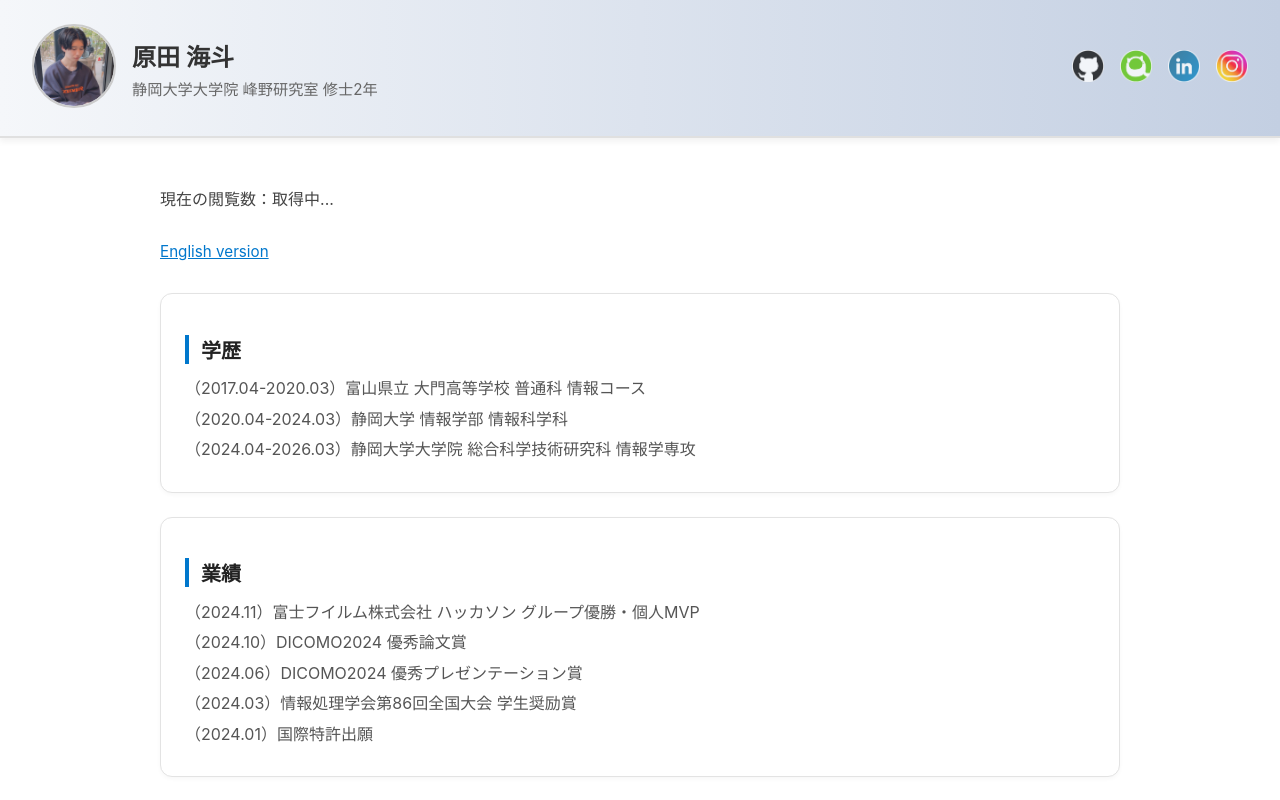
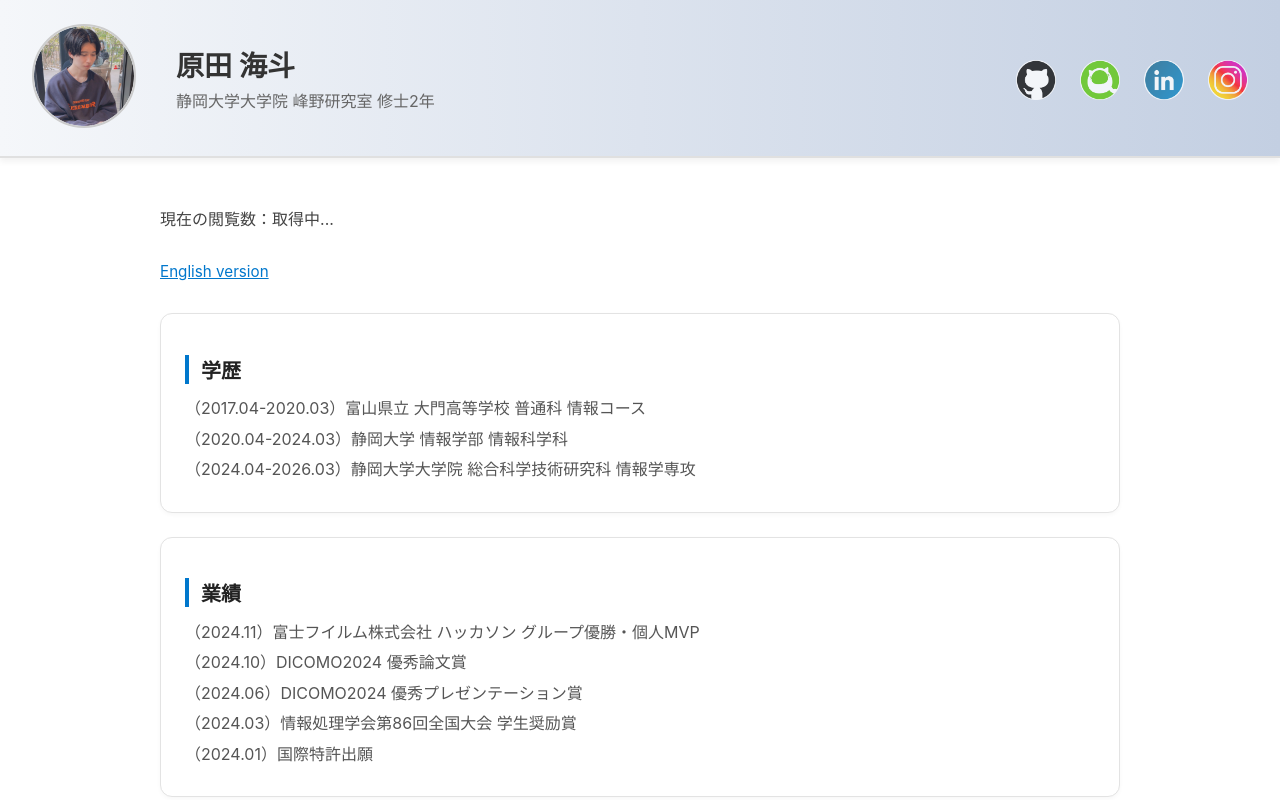
Before and after one commit to haradakaito/aws-mypage, a React (Create React App) app in the folder web/: page /jp in a window 1280 px wide. Shown: the top 800 px of the page. Built offline with nearby package versions, Linux system fonts and the light colour scheme; no server answers.

Commit message:
[add] ヘッダーの調整

```diff
--- a/web/src/components/Header.css
+++ b/web/src/components/Header.css
@@ -7,11 +7,12 @@ header {
     border-bottom: 2px solid #e0e0e0;
     box-shadow: 0 4px 6px rgba(0, 0, 0, 0.05);
     flex-wrap: wrap;
+    gap: 1.5rem; /* 行が折れたときの間隔を確保 */
 }
 
 header div:first-child img {
-    width: 80px;
-    height: 80px;
+    width: 100px;
+    height: 100px;
     border-radius: 50%;
     object-fit: cover;
     margin-right: 1rem;
@@ -24,7 +25,7 @@ header div:nth-child(2) {
 }
 
 header h1 {
-    font-size: 1.5rem;
+    font-size: 1.75rem;
     margin: 0;
     font-weight: 600;
     color: #333;
@@ -32,19 +33,22 @@ header h1 {
 
 header p {
     margin: 0.25rem 0 0 0;
-    font-size: 0.95rem;
+    font-size: 1rem;
     color: #666;
 }
 
 header div:last-child {
     display: flex;
-    gap: 1rem;
+    gap: 1.5rem;
     align-items: center;
+    flex-wrap: wrap;
+    justify-content: flex-end;
+    margin-top: 0.5rem;
 }
 
 header div:last-child img {
-    width: 32px;
-    height: 32px;
+    width: 40px;
+    height: 40px;
     opacity: 0.75;
     transition: opacity 0.3s ease, transform 0.2s ease;
 }
```
